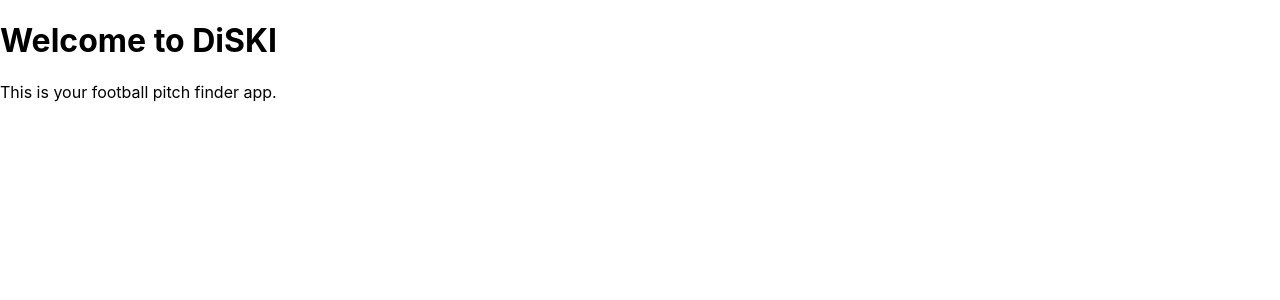
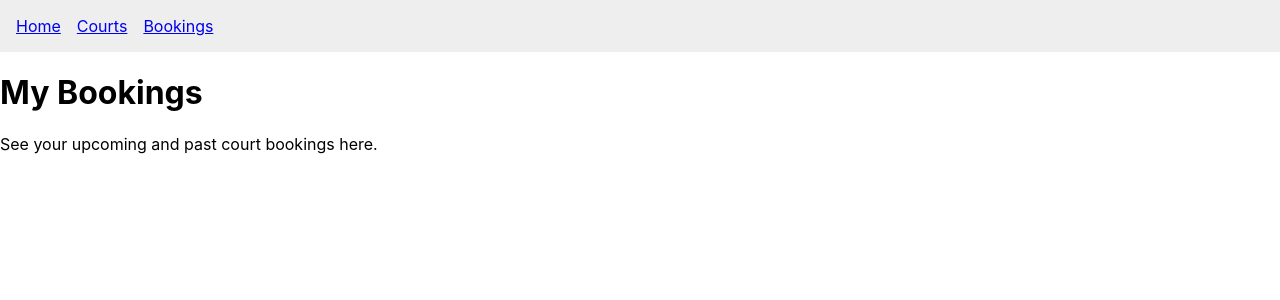
Before and after one commit to DanzoLuvsKFC/diski, a React (Create React App) app: page /bookings in a window 1280 px wide. Shown: the top 300 px of the page. Built offline with nearby package versions, Linux system fonts and the light colour scheme.

Commit message:
Made the navbar and the base template for the pages

```diff
--- a/src/App.js
+++ b/src/App.js
@@ -1,12 +1,21 @@
-
-
+import { BrowserRouter as Router, Routes, Route } from 'react-router-dom';
+import Navbar from './components/Navbar';
+import Home from './pages/Home';
+import Courts from './pages/Courts';
+import CourtDetails from './pages/CourtDetails';
+import Bookings from './pages/Bookings';
 
 function App() {
   return (
-    <div>
-      <h1>Welcome to DiSKI</h1>
-      <p>This is your football pitch finder app.</p>
-    </div>
+    <Router>
+      <Navbar /> {/* Navbar shows on every page */}
+      <Routes>
+        <Route path="/" element={<Home />} />
+        <Route path="/courts" element={<Courts />} />
+        <Route path="/courts/:id" element={<CourtDetails />} />
+        <Route path="/bookings" element={<Bookings />} />
+      </Routes>
+    </Router>
   );
 }
 
--- /dev/null
+++ b/src/components/Navbar.jsx
@@ -0,0 +1,11 @@
+import { Link } from 'react-router-dom';
+
+export default function Navbar() {
+  return (
+    <nav style={{ padding: '1rem', backgroundColor: '#eee' }}>
+      <Link to="/" style={{ marginRight: '1rem' }}>Home</Link>
+      <Link to="/courts" style={{ marginRight: '1rem' }}>Courts</Link>
+      <Link to="/bookings">Bookings</Link>
+    </nav>
+  );
+}
--- /dev/null
+++ b/src/pages/Bookings.jsx
@@ -0,0 +1,8 @@
+export default function Bookings() {
+  return (
+    <div>
+      <h1>My Bookings</h1>
+      <p>See your upcoming and past court bookings here.</p>
+    </div>
+  );
+}
--- /dev/null
+++ b/src/pages/CourtDetails.jsx
@@ -0,0 +1,12 @@
+import { useParams } from 'react-router-dom';
+
+export default function CourtDetails() {
+  const { id } = useParams();
+
+  return (
+    <div>
+      <h1>Court Details (ID: {id})</h1>
+      <p>Details for this court will appear here.</p>
+    </div>
+  );
+}
--- /dev/null
+++ b/src/pages/Courts.jsx
@@ -0,0 +1,8 @@
+export default function Courts() {
+  return (
+    <div>
+      <h1>All Courts</h1>
+      <p>Explore available football pitches.</p>
+    </div>
+  );
+}
--- /dev/null
+++ b/src/pages/Home.jsx
@@ -0,0 +1,8 @@
+export default function Home() {
+  return (
+    <div>
+      <h1>Welcome to DISKI</h1>
+      <p>Find and book 5-a-side football pitches near you.</p>
+    </div>
+  );
+}
```
